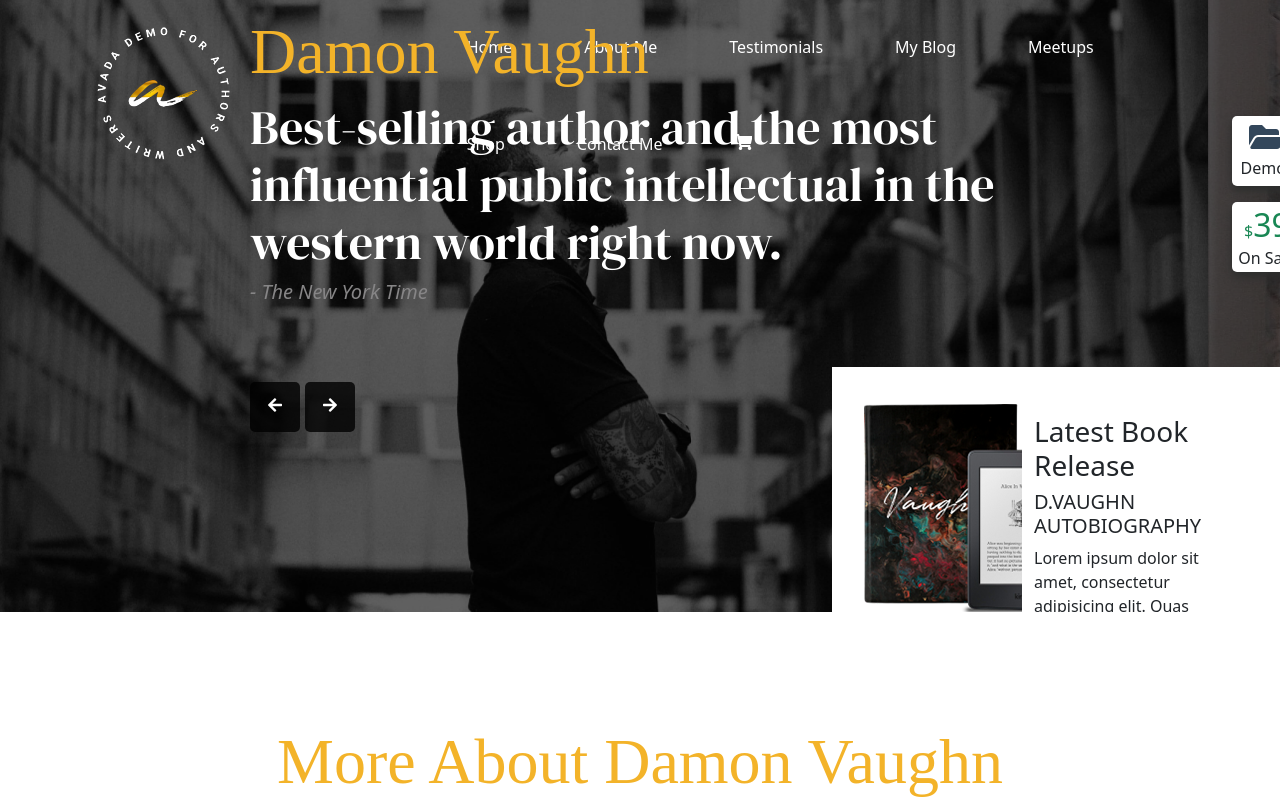
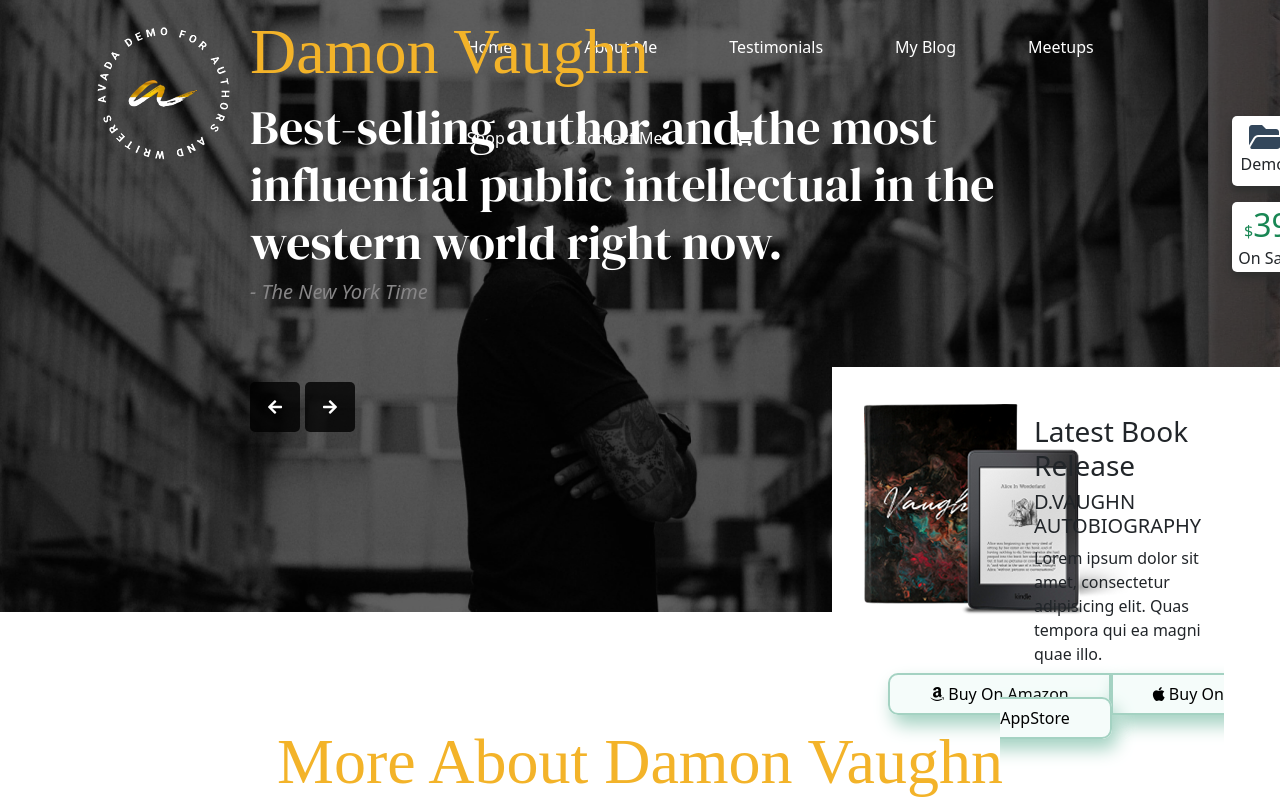
Before and after one commit to Alessio2021/proj-html-vuejs, a Vue app: page / in a window 1280 px wide. Shown: the top 800 px of the page. Built offline with nearby package versions, Linux system fonts and the light colour scheme; a web font is replaced by a local one.

Commit message:
update hover

```diff
--- a/src/App.vue
+++ b/src/App.vue
@@ -26,7 +26,7 @@ export default {
 
 #app {
   * {
-    overflow: hidden;
+    // overflow: hidden;
   }
 }
 </style>
--- a/src/components/Footer.vue
+++ b/src/components/Footer.vue
@@ -1,5 +1,5 @@
 .<template>
-  <footer>
+  <footer class="overflow-hidden">
     <div class="row">
       <div class="container">
         <div class="col position-relative">
@@ -61,7 +61,7 @@
             <p class="">&copy;Copyright 2012 - 2020 | Avada Theme by <strong class="text-light">ThemeFusion</strong> | All Rights Reserved | Powered by <strong class="text-light">WordPress</strong></p>
           </div>
           <div class="cookies position-absolute">
-            <i class="fas fa-chevron-up text-light"></i>
+            <a href="#CarouselArea"><i class="fas fa-chevron-up text-light"></i></a>
           </div>
         </div>
       </div>
--- a/src/components/Header.vue
+++ b/src/components/Header.vue
@@ -163,6 +163,11 @@ export default {
             text-decoration: none;
             color: black;
             box-shadow: 5px 10px 18px #A4D2C2;
+            transition: .5s;
+            &:hover {
+                background-color: #027986;
+                color: black;
+            }
 
         }
         a.sx{
--- /dev/null
+++ b/src/components/MoreInfo.vue
@@ -0,0 +1,52 @@
+.<template>
+    <div class="row">
+        <div class="col-4"
+            v-for="(info, index) in infos"
+            :key="index"
+        >
+            <div class="position-relative my-card-info">
+                <div :class="`${info.img}`"></div>
+                <div class="text-info position-absolute w-100">
+                    <div class="text-center">
+                        <h3 class="text-light py-2">{{info.coverTitle}}</h3>
+                        <div class="infoHr"></div>
+                        <p class="saffron py-2">{{info.description}}</p>
+                    </div>
+                </div>
+            </div>
+        </div>
+    </div>
+</template>
+
+<script>
+export default {
+    name: 'MoreInfo',
+    data() {
+        return {
+            infos: [
+                {
+                    coverTitle: 'About Me',
+                    description: 'Lorem ipsum dolor sit amet',
+                    img: 'img-aboutme'
+                },
+                {
+                    coverTitle: 'My Latest Book',
+                    description: 'Lorem ipsum dolor sit amet',
+                    img: 'img-lastbook'
+
+                },
+                {
+                    coverTitle: 'Book Signing',
+                    description: 'Lorem ipsum dolor sit amet',
+                    img: 'img-signing'
+
+                }
+            ]
+        }
+    },
+}
+</script>
+
+<style>
+
+</style>
--- a/src/components/Navbar.vue
+++ b/src/components/Navbar.vue
@@ -59,7 +59,7 @@ export default {
                 },
                 {
                     section: 'Testimonials',
-                    link:'#',
+                    link:'#testimoni',
                 },
                 {
                     section: 'My Blog',
@@ -67,11 +67,11 @@ export default {
                 },
                 {
                     section: 'Meetups',
-                    link:'#',
+                    link:'#meet',
                 },
                 {
                     section: 'Shop',
-                    link:'#',
+                    link:'#shop',
                 },
                 {
                     section: 'Contact Me',
--- /dev/null
+++ b/src/components/Testimonials.vue
@@ -0,0 +1,47 @@
+.<template>
+    <div class="col-5">
+        <div class="ps-5 pb-4"
+            v-for="(review, index) in reviews"
+            :key="index"
+        >
+            <div class="store p-5 text-center">
+                <h3 class="fontNewYorkTimes">{{review.title}}</h3>
+                <p>{{review.description}}</p>
+            </div>
+            <h5 class="pt-2 align-middle d-inline">
+                <img class="pe-4" :src="require(`../assets/img/${review.img}`)" alt="">
+                <span class="grey"><strong>{{review.author}},</strong></span> {{review.journal}}
+            </h5>
+        </div>
+    </div>
+</template>
+
+<script>
+export default {
+    name: 'Testimonials',
+    data() {
+        return {
+            reviews: [
+                {
+                    title: 'A True Masterpiece, Bravo!',
+                    description: 'Lorem ipsum dolor sit, amet consectetur adipisicing elit. Consectetur optio ipsam soluta mollitia quidem repellat laboriosam illo voluptates et, nam minima aut, modi laudantium obcaecati aliquam totam tenetur aperiam saepe?',
+                    img: 'theguardian-xsmall.png',
+                    author: 'Gerald Hendley',
+                    journal: 'The Guardian',
+                },
+                {
+                    title: 'A Unique View On The World',
+                    description: 'Lorem ipsum dolor sit, amet consectetur adipisicing elit. Consectetur optio ipsam soluta mollitia quidem repellat laboriosam illo voluptates et, nam minima aut, modi laudantium obcaecati aliquam totam tenetur aperiam saepe?',
+                    img: 'globe-xsmall.png',
+                    author: 'Mary Maxey',
+                    journal: 'The Globe and Mail',
+                }
+            ]
+        }
+    },
+}
+</script>
+
+<style>
+
+</style>
```
Also changed, not shown: src/components/Main.vue (+35 -93 lines).
